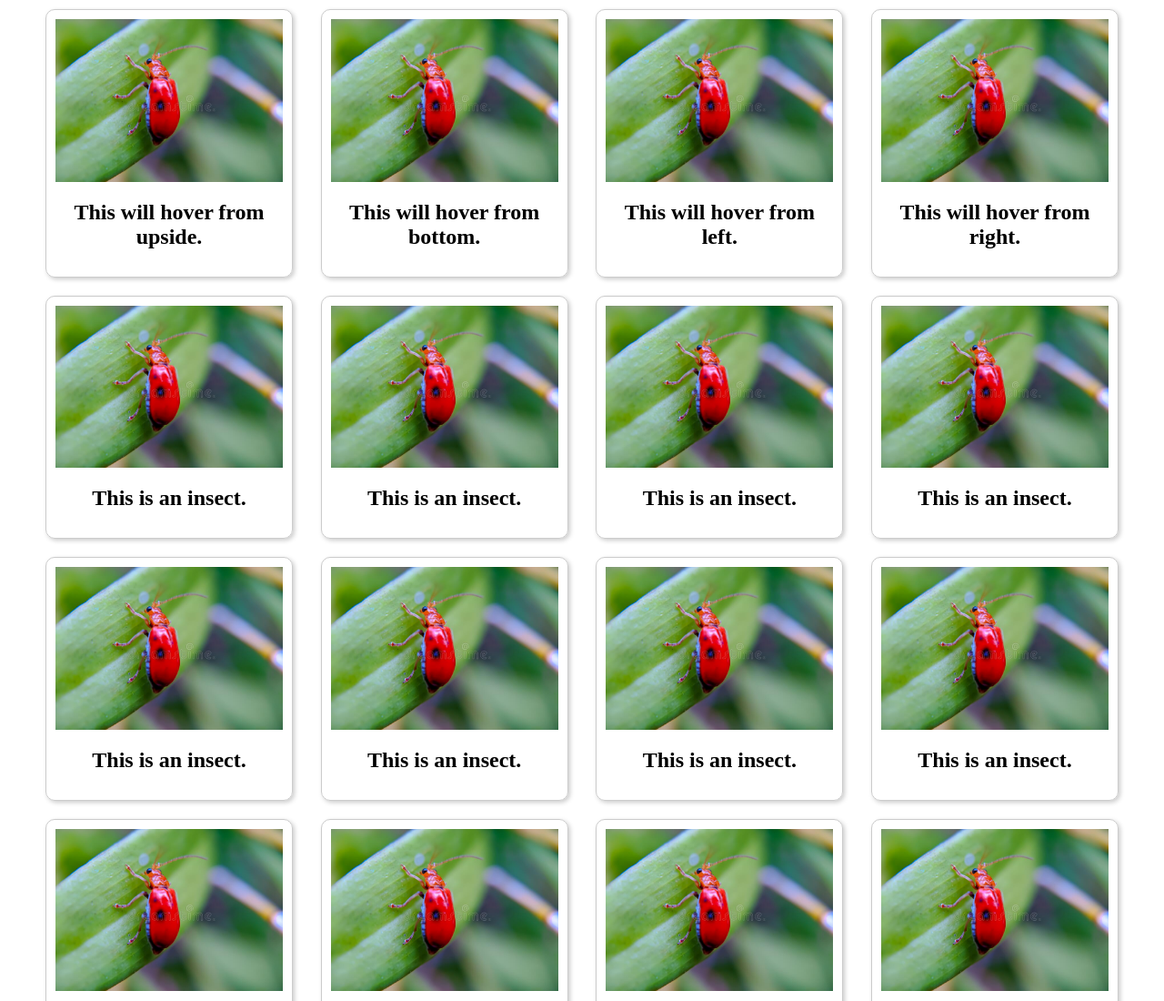
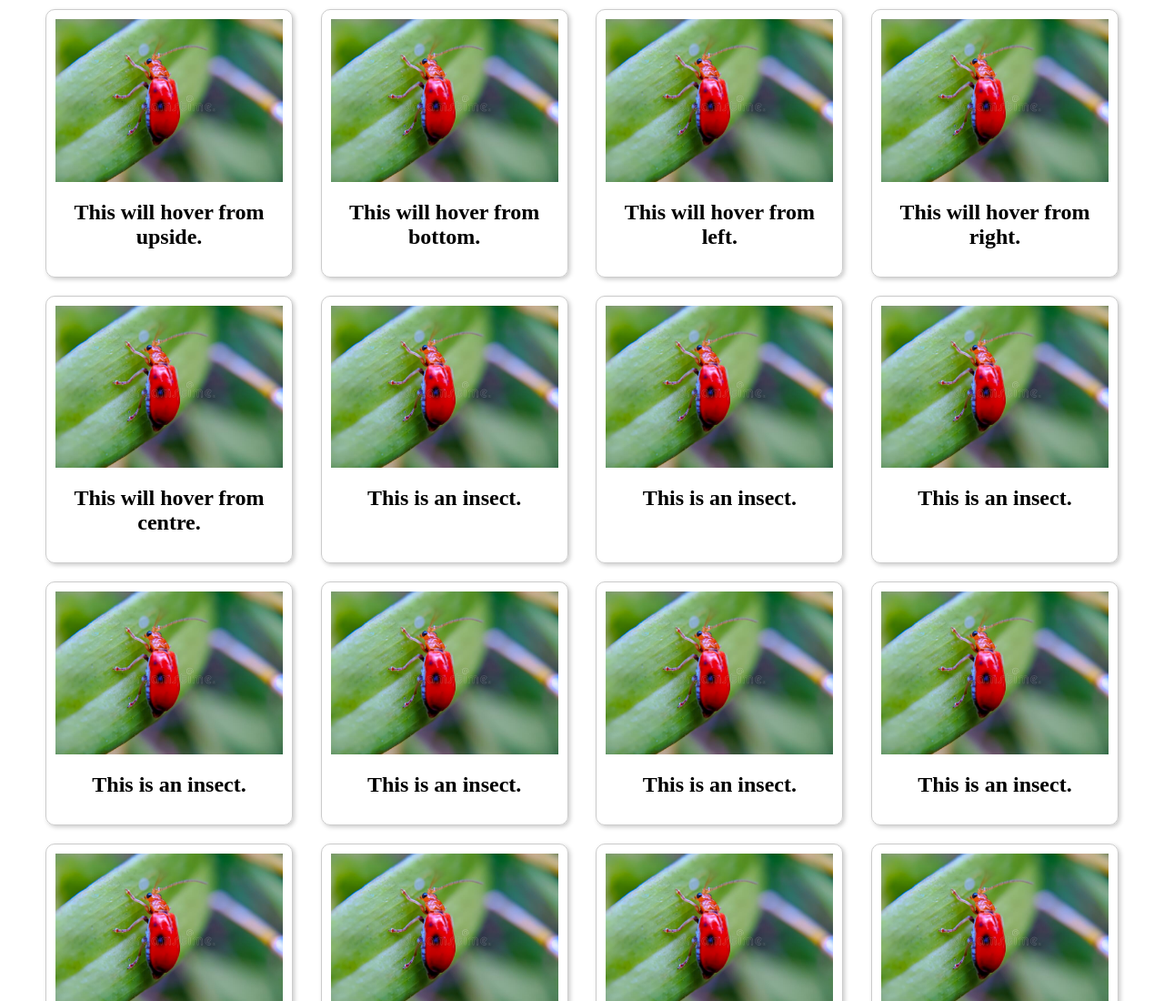
Before and after one commit to armanahsanhabib/anchalVai, a plain HTML site: page index.html in a window 1280 px wide. Shown: the top 1100 px of the page at 91% size. Drawn offline with Linux system fonts and the light colour scheme.

Commit message:
Update index.html

```diff
--- a/index.html
+++ b/index.html
@@ -52,7 +52,7 @@
             <h2>This will hover from right.</h2>
         </div>
     </div>
-    <div class="card card1">
+    <div class="card card5">
         <div class="container">
             <img src="img/insect.jpg" class="image" alt="insect">
             <div class="overlay">
@@ -60,7 +60,7 @@
             </div>
         </div>
         <div class="bottom_text">
-            <h2>This is an insect.</h2>
+            <h2>This will hover from centre.</h2>
         </div>
     </div>
     <div class="card card2">
```
